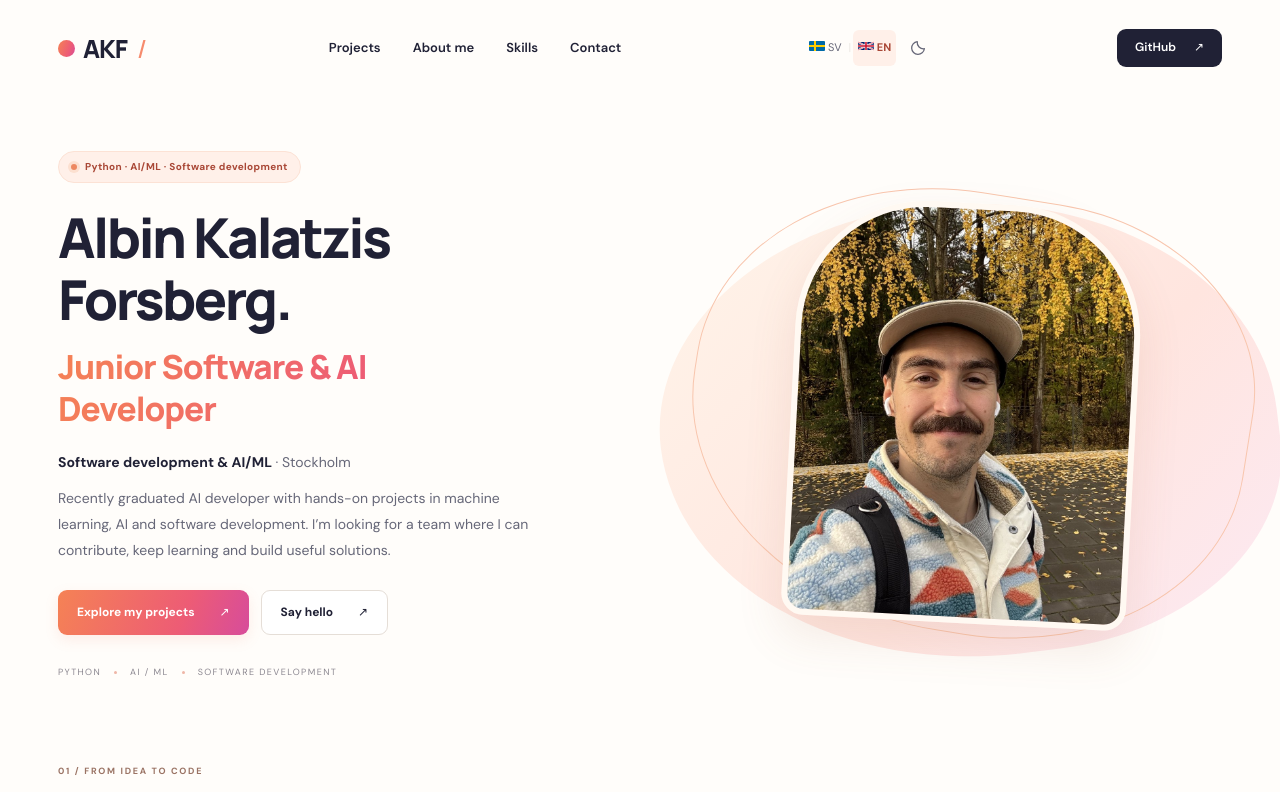
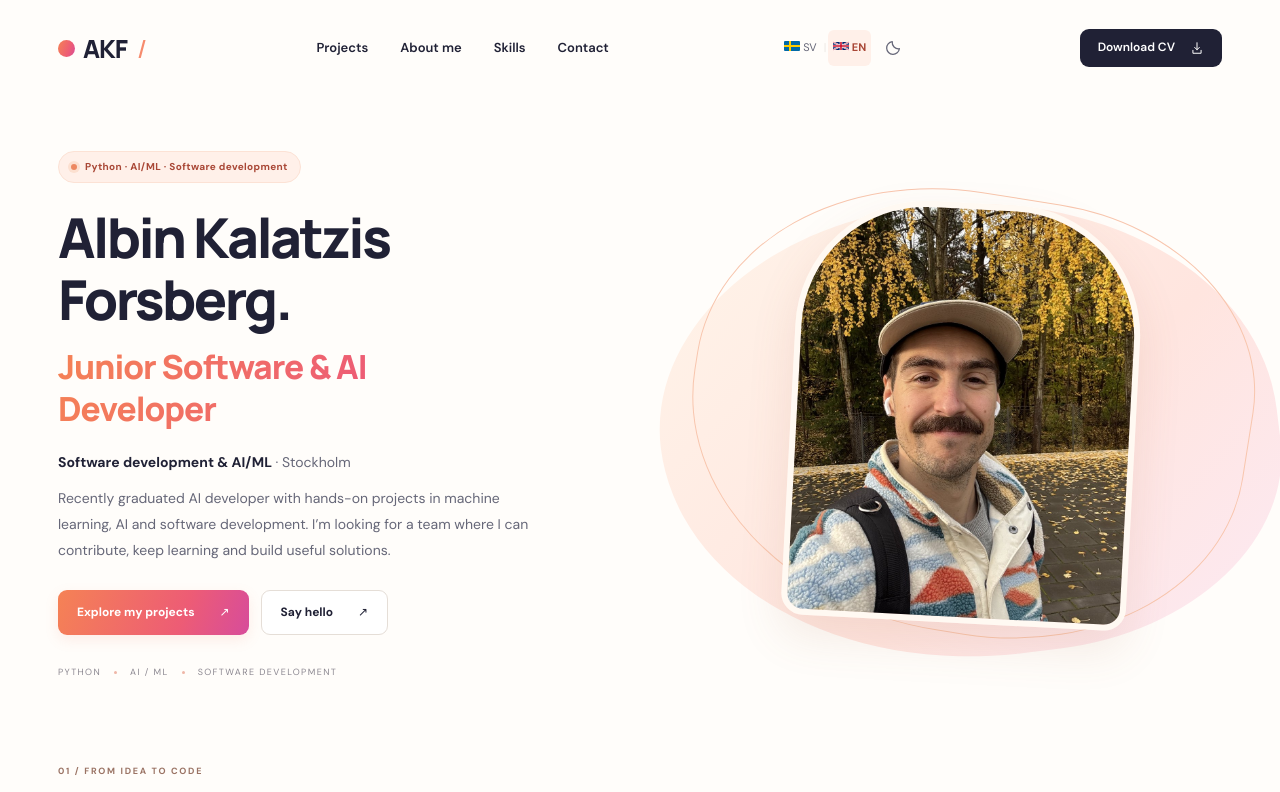
Before and after one commit to Abbekf/Portfolio, a React (Vite) app: page / in a window 1280 px wide. Shown: the top 792 px of the page. Built offline with nearby package versions, Linux system fonts and the light colour scheme.

Commit message:
added a feature so you can download my cv from the site

```diff
--- a/src/App.css
+++ b/src/App.css
@@ -114,7 +114,7 @@
   background: var(--badge);
   color: var(--badge-ink);
 }
-:root[data-theme='dark'] .github-button {
+:root[data-theme='dark'] .cv-button {
   background: var(--surface);
   color: var(--ink);
   box-shadow: inset 0 0 0 1px var(--line);
@@ -193,7 +193,9 @@ main,
 .nav-links a:hover {
   color: var(--coral);
 }
-.github-button {
+.cv-button {
+  display: inline-flex;
+  align-items: center;
   background: var(--solid);
   color: var(--solid-ink);
   border-radius: 9px;
@@ -201,7 +203,9 @@ main,
   font-size: 12px;
   font-weight: 600;
 }
-.github-button span {
+.cv-button span {
+  display: inline-flex;
+  flex-shrink: 0;
   margin-left: 15px;
 }
 .menu-toggle {
@@ -1235,11 +1239,11 @@ main,
   .language-switcher button {
     padding-inline: 4px;
   }
-  .github-button {
+  .cv-button {
     padding: 8px 12px;
     font-size: 10px;
   }
-  .github-button span {
+  .cv-button span {
     margin-left: 6px;
   }
   .hero {
@@ -1422,9 +1426,16 @@ main,
   .theme-toggle {
     width: 28px;
   }
-  .github-button {
-    padding-inline: 8px;
-    white-space: nowrap;
+  .cv-button {
+    display: block;
+    padding-inline: 6px;
+    font-size: 9px;
+    text-align: center;
+    white-space: normal;
+  }
+  .cv-button span {
+    margin-left: 4px;
+    vertical-align: middle;
   }
   .navbar,
   main,
--- a/src/components/Navbar.tsx
+++ b/src/components/Navbar.tsx
@@ -71,12 +71,18 @@ export default function Navbar() {
         <ThemeToggle />
       </div>
       <a
-        href="https://github.com/Abbekf"
-        className="github-button"
-        target="_blank"
-        rel="noopener noreferrer"
+        href={`/cv/CV_Albin_${i18n.resolvedLanguage === 'sv' ? 'SV' : 'EN'}.pdf`}
+        className="cv-button"
+        download
       >
-        GitHub <span aria-hidden="true">↗</span>
+        {t('nav.downloadCv')}
+        <span aria-hidden="true">
+          <svg viewBox="0 0 24 24" width="14" height="14" fill="none"
+            stroke="currentColor" strokeWidth="1.7" strokeLinecap="round"
+            strokeLinejoin="round" focusable="false">
+            <path d="M12 3v12m-4-4 4 4 4-4M5 16v5h14v-5" />
+          </svg>
+        </span>
       </a>
     </header>
   )
--- a/src/locales/en.json
+++ b/src/locales/en.json
@@ -122,6 +122,7 @@
     "image": "IMAGE CLASSIFICATION"
   },
   "nav": {
+    "downloadCv": "Download CV",
     "home": "AKF, back to home",
     "main": "Main navigation",
     "projects": "Projects",
--- a/src/locales/sv.json
+++ b/src/locales/sv.json
@@ -122,6 +122,7 @@
     "image": "BILDKLASSIFICERING"
   },
   "nav": {
+    "downloadCv": "Ladda ner CV",
     "home": "AKF, till startsidan",
     "main": "Huvudnavigation",
     "projects": "Projekt",
```
Also changed, not shown: 2 other files (tests, documents, lock files or other folders).
